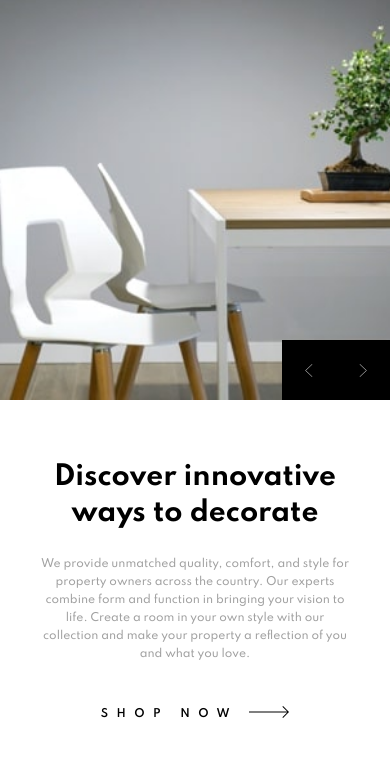
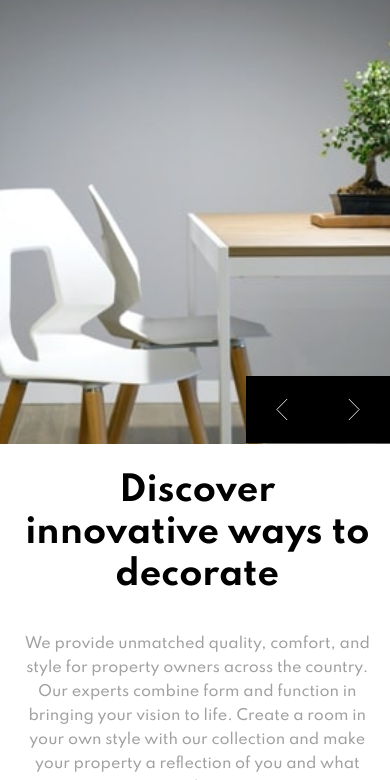
Before and after one commit to omarhmitoch/fem-room-hompage, a plain HTML site: page index.html in a window 390 px wide. Shown: the part 64-844 px from the top of the page. Drawn offline with Linux system fonts and the light colour scheme.

Commit message:
Update main.css

```diff
--- a/main.css
+++ b/main.css
@@ -39,13 +39,15 @@ button {
   width: 100%;
   height: 100vh;
   overflow-x: hidden;
+  display: flex;
+  flex-direction: column;
 }
 .top-section {
-  height: 65%;
   display: flex;
+  height: 70vh;
 }
 .left-section {
-  width: 60%;
+  width: 58%;
   height: 100%;
   position: relative;
 }
@@ -91,19 +93,17 @@ nav {
   color: var(--black);
 }
 .right-section {
-  width: 40%;
+  width: 42%;
   height: 100%;
   display: flex;
   flex-direction: column;
   align-items: center;
   justify-content: center;
-  padding: 0 6% 0 6%;
+  padding: 6rem 9% 8rem 6%;
   position: relative;
 }
 .text-container {
   position: relative;
-  position: relative;
-  top: -5%;
   display: flex;
   flex-direction: column;
   justify-content: space-evenly;
@@ -212,7 +212,7 @@ nav {
 .bottom-section {
   display: flex;
   width: 100%;
-  height: 35%;
+  height: 30vh;
 }
 .b-s-img {
   width: 30%;
@@ -308,29 +308,32 @@ nav {
   background-color: var(--very-dark-gray);
 }
 @media (max-width: 1024px) {
-  .container {
-    overflow-y: hidden;
-  }
   .top-section {
-    height: 75%;
     flex-direction: column;
     width: 100%;
+    min-height: 80vh;
   }
   .left-section {
     width: 100%;
-    min-height: 55%;
+    min-height: 60%;
   }
   .right-section {
     width: 100%;
-    min-height: 45%;
+    min-height: 40%;
+    padding: 5rem 9% 5rem 6%;
+  }
+  .text-container {
+    width: 50%;
+    margin: 0 auto;
     text-align: center;
   }
-  .text-container {
-    width: 60%;
-    text-align: center;
-    align-items: center;
-    justify-content: center;
-    top: 0;
+  .text-container h1 {
+    margin-bottom: 3rem;
+  }
+  .text-container p {
+    font-size: 1.2rem;
+    line-height: 2rem;
+    min-height: 12rem;
   }
   .link {
     align-items: center;
@@ -340,7 +343,7 @@ nav {
     right: 0;
     left: unset;
     bottom: unset;
-    top: -5.5rem;
+    top: -5.7rem;
     width: 12rem;
   }
   .control-btn div a {
@@ -353,10 +356,48 @@ nav {
     width: 30%;
   }
   .bottom-section {
-    height: 25%;
+    min-height: 20vh;
   }
 }
-@media (max-width: 568px) {
+
+@media (max-width: 768px) {
+  .top-section {
+    min-height: 75vh;
+  }
+
+  .left-section {
+    min-height: 55%;
+  }
+  .right-section {
+    width: 100%;
+    min-height: 50%;
+    padding: 4rem 9% 8rem 6%;
+  }
+  .text-container {
+    width: 80%;
+  }
+  .text-container h1 {
+    margin-bottom: 3rem;
+    font-size: 2rem;
+  }
+  .text-container p {
+    font-size: 1.2rem;
+    line-height: 2rem;
+    min-height: 12rem;
+  }
+  .link {
+    align-items: center;
+    justify-content: center;
+  }
+  .control-btn {
+    top: -5.7rem;
+  }
+  .bottom-section {
+    min-height: 25vh;
+  }
+}
+
+@media (max-width: 540px) {
   .left-section::before {
     background: url(images/mobile-image-hero-1.jpg);
   }
@@ -378,65 +419,46 @@ nav {
     background-position: center 25%;
     background-repeat: no-repeat;
   }
-  .container {
-    overflow-y: scroll;
-    height: 100vh;
+  .top-section {
+    min-height: 924px;
+    margin-bottom: 1rem;
   }
-  .top-section {
-    min-height: 100%;
-    width: 100%;
-  }
-  .text-container {
-    width: 90%;
-    text-align: center;
-    align-items: center;
-    justify-content: center;
-    top: 0;
-  }
+
   .left-section {
-    width: 100%;
     min-height: 55%;
   }
   .right-section {
     width: 100%;
+    padding: 2rem 5% 2rem 2rem;
     min-height: 45%;
+  }
+  .text-container {
+    width: 100%;
     text-align: center;
-    padding: 10% 6% 10% 6%;
-    position: relative;
   }
   .text-container h1 {
-    font-size: 2.2rem;
+    font-size: 2.8rem;
+    line-height: 3.5rem;
   }
-  .text-container p {
-    min-height: 11rem;
-  }
-  .control-btn {
-    position: absolute;
-    right: 0;
-    left: unset;
-    bottom: unset;
-    top: -5rem;
-    width: 9rem;
-  }
-  .control-btn div {
-    padding: 2.5rem 1rem;
-    height: 2rem;
-  }
+
   .bottom-section {
-    height: 100%;
-    display: flex;
+    min-height: 798px;
     flex-direction: column;
-    justify-content: space-between;
     align-items: center;
+    justify-content: center;
   }
   .b-s-img {
     min-width: 100%;
-    height: 100%;
+    min-height: 266px;
   }
   .b-s-middle-section {
     width: 100%;
-    padding: 10%;
-    height: 40%;
+    padding: 2rem 2rem;
+    height: 266px;
+    display: flex;
+    flex-direction: column;
+    align-items: flex-start;
+    justify-content: center;
   }
   nav {
     position: absolute;
@@ -494,23 +516,34 @@ nav {
     top: 3.5rem;
   }
 }
-@media (max-width: 350px) {
-  .top-section {
-    min-height: 140%;
-    width: 100%;
-  }
+
+@media (max-width: 375px) {
   .left-section {
-    width: 100%;
     min-height: 50%;
   }
   .right-section {
+    padding: 1rem 1rem 1rem 2rem;
+    min-height: 50%;
+  }
+  .text-container {
     width: 100%;
-    min-height: 45%;
-    text-align: center;
-    padding: 20% 6% 20% 6%;
-    position: relative;
+    text-align: left;
+    padding: 0;
+  }
+  .text-container h1 {
+    font-size: 2.2rem;
+    line-height: 2.5rem;
+    margin-bottom: 2rem;
+  }
+  .link {
+    margin-top: 5rem;
+    justify-content: flex-start;
+  }
+  .link a {
+    font-size: 1.1rem;
   }
 }
+
 @keyframes anip1 {
   from {
     transform: scaleX(0);
```
